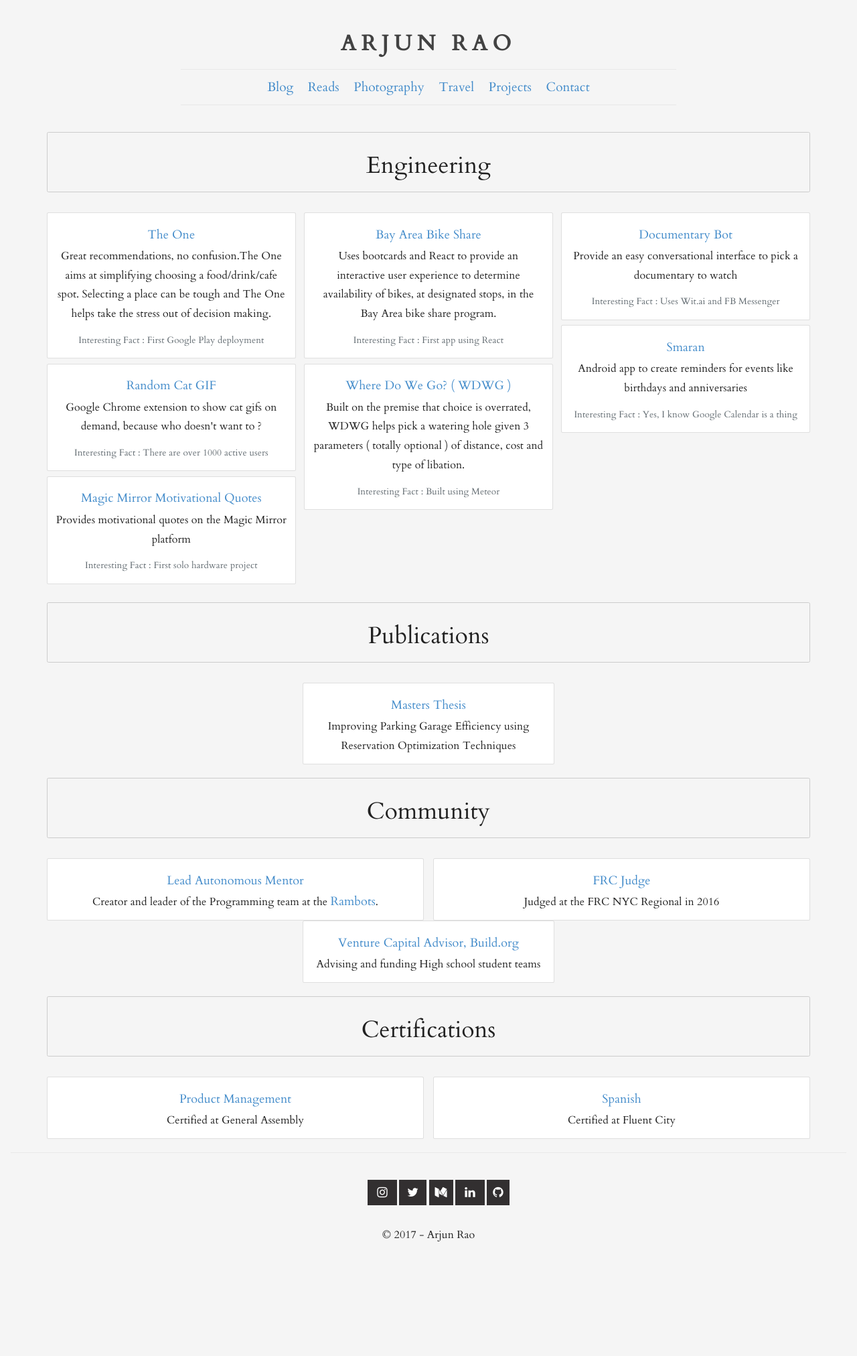
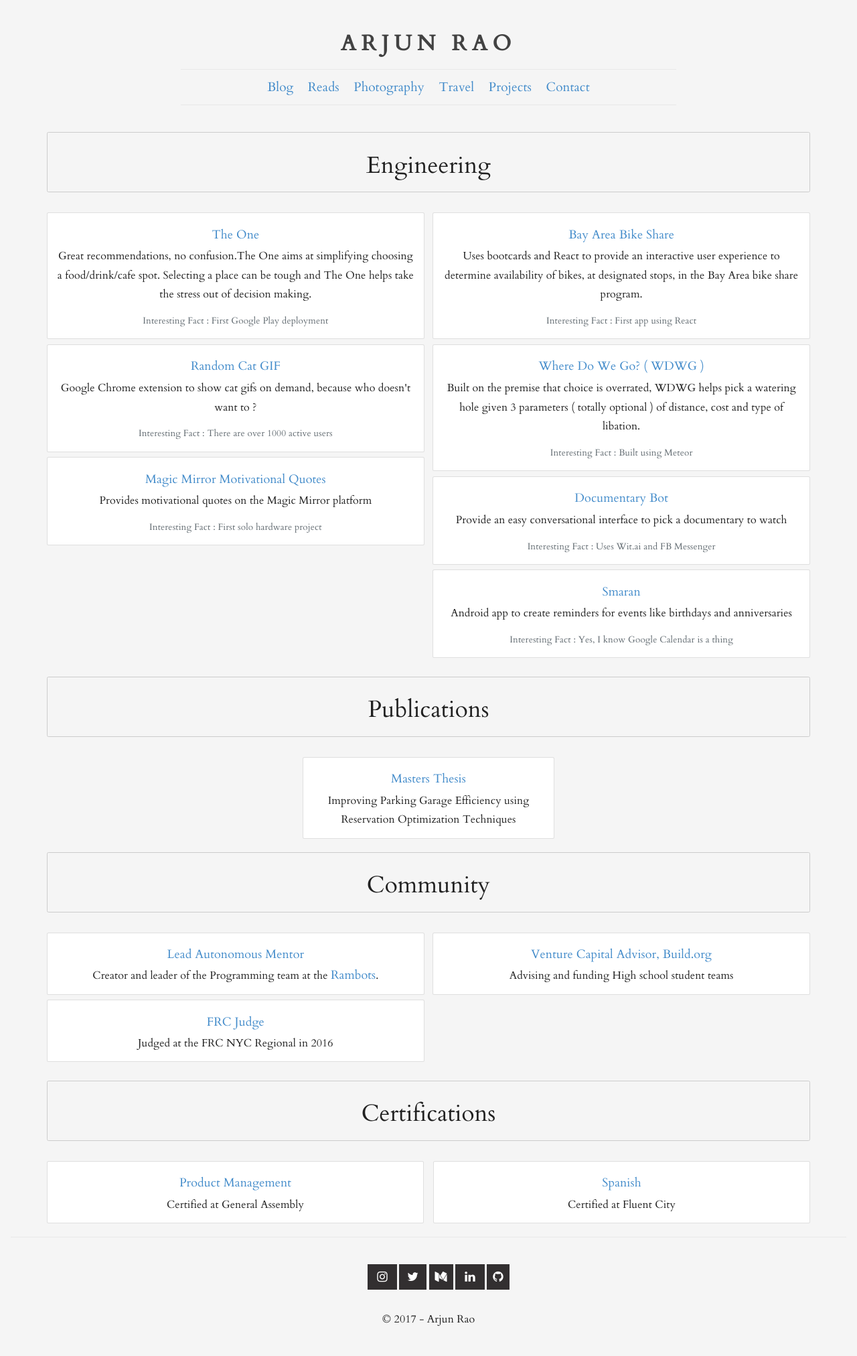
Before and after one commit to arjunrao87/arjunrao.co-v1, a Jekyll site: the page built from projects/index.html, in a window 1280 px wide. Shown: the whole page at 67% size. Built offline with Jekyll 4.4.1, drawn with Linux system fonts in a browser that asks for light colours; nearby versions of some CDN libraries; comment, search, counter and statistics services are not loaded; before the commit the page ends 1898 px from its top, so only the background shows below that.

Commit message:
CSSSSSSSSS

```diff
--- a/_includes/projects.html
+++ b/_includes/projects.html
@@ -80,7 +80,7 @@
     </div>
   </div>
   <br />
-  <div class="card-columns-duo" >
+  <div class="card-columns" >
     <div class="card text-center">
       <div class="card-block">
         <a href="https://github.com/frc4571" target="_blank"><h4 class="card-title">Lead Autonomous Mentor</h4></a>
@@ -93,8 +93,6 @@
         <p class="card-text">Judged at the FRC NYC Regional in 2016</p>
       </div>
     </div>
-  </div>
-  <div class ="card-columns-solo">
     <div class="card text-center">
       <div class="card-block">
         <a href="https://build.org/" target="_blank"><h4 class="card-title">Venture Capital Advisor, Build.org</h4></a>
--- a/assets/css/main.css
+++ b/assets/css/main.css
@@ -279,6 +279,9 @@
 }
 * { box-sizing: border-box; }
 
+.card-columns {
+    column-count: 2;
+}
 /* ---- grid ---- */
 
 .grid {
```
